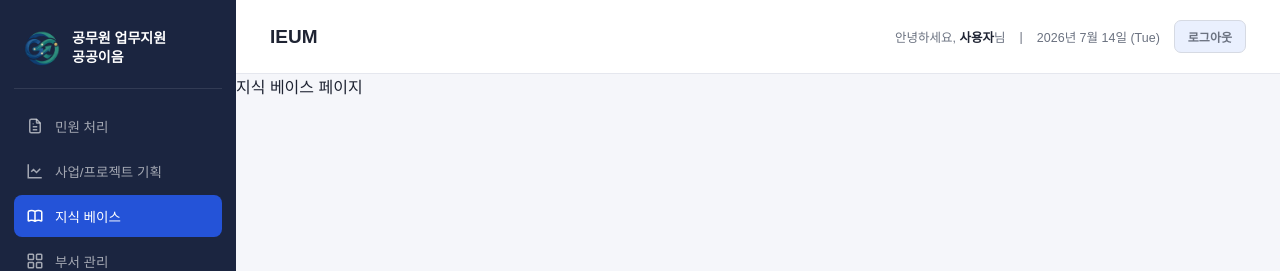
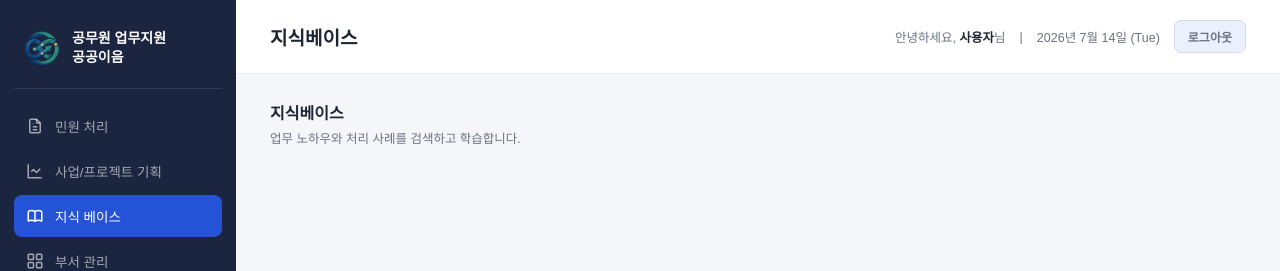
Before and after one commit to user01837/ieum_frontend, a React (Vite) app: page /knowl in a window 1280 px wide. Shown: the top 271 px of the page. Built offline with nearby package versions, Linux system fonts and the light colour scheme; no server answers; sample sign-in values are in the browser's storage.

Commit message:
헤더 지식베이스 문구 추가

```diff
--- a/src/layouts/MainLayout.jsx
+++ b/src/layouts/MainLayout.jsx
@@ -20,6 +20,9 @@ function MainLayout() {
     }
     if (path.startsWith("/projects")) {
       return "사업/프로젝트 기획";
+    }
+    if (path.startsWith("/knowl")) {
+      return "지식베이스";
     }
     if (path.startsWith("/departments")) {
       return "부서 관리";
--- a/src/pages/knowledge/knowl.jsx
+++ b/src/pages/knowledge/knowl.jsx
@@ -1,8 +1,19 @@
+import '../Petition/Petition_list.css';
+
 function Knowl() {
     return(
-        <div>지식 베이스 페이지</div>
+        <div className="view active">
+            <div className="petition-content">
+                <div className="pagehead">
+                    <div>
+                        <h2>지식베이스</h2>
+                        <div className="sub">업무 노하우와 처리 사례를 검색하고 학습합니다.</div>
+                    </div>
+                </div>
+                {/* 지식 베이스 페이지의 실제 콘텐츠가 여기에 들어갑니다. */}
+            </div>
+        </div>
     )
 }
 
-
 export default Knowl;
```
